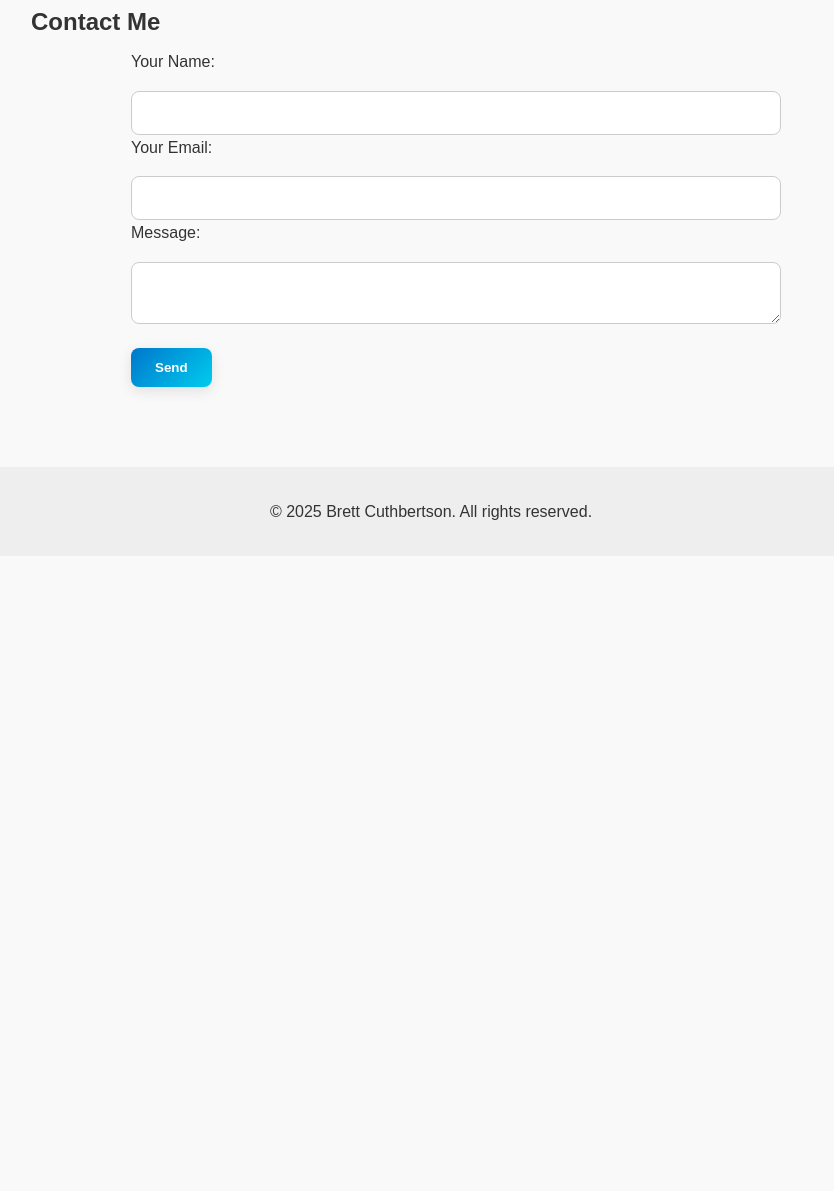
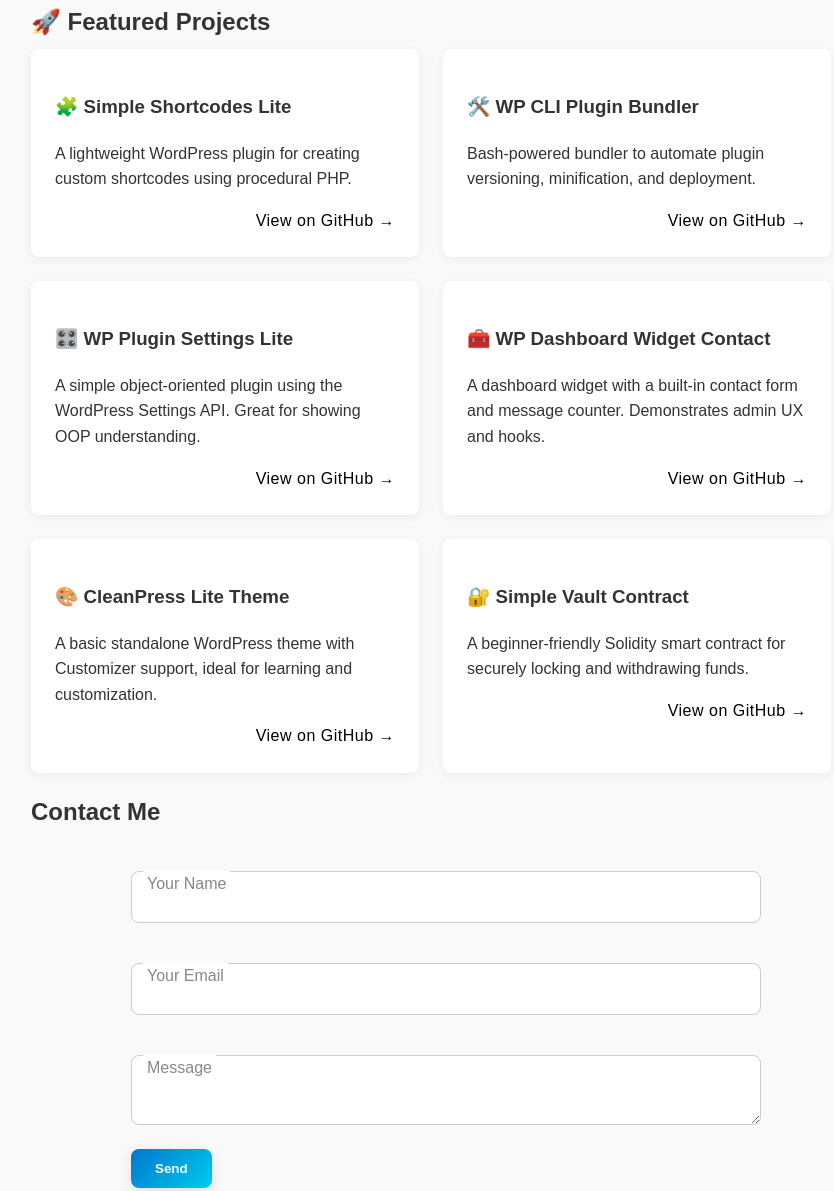
Before and after one commit to physicsisrelativelycool/physicsisrelativelycool.github.io, a plain HTML site: page index.html in a window 1280 px wide. Shown: the part 628-1819 px from the top of the page, without its empty margins (209-1043 px from the left). Before the commit the page ends 1184 px from the top, so only its background shows below. Drawn offline with Linux system fonts and the light colour scheme.

Commit message:
Update index.html: Layout and card changes

```diff
--- a/index.html
+++ b/index.html
@@ -1,12 +1,13 @@
-
 <!DOCTYPE html>
 <html lang="en">
+
 <head>
   <meta charset="UTF-8" />
   <meta name="viewport" content="width=device-width, initial-scale=1" />
   <title>Brett Cuthbertson – Developer & Founder</title>
   <link rel="stylesheet" href="style.css" />
 </head>
+
 <body>
   <header>
     <img src="profile-rounded.png" alt="Brett Cuthbertson" class="profile-pic" />
@@ -16,7 +17,9 @@
   <main>
     <section>
       <h2>About Me</h2>
-      <p>I'm a legally blind developer and entrepreneur building tools that empower users through accessible design. From custom WordPress plugins to smart contract development, I create solutions that bridge vision with execution.</p>
+      <p>I'm a legally blind developer and entrepreneur building tools that empower users through accessible design.
+        From custom WordPress plugins to smart contract development, I create solutions that bridge vision with
+        execution.</p>
     </section>
     <section>
       <h2>Featured Projects</h2>
@@ -26,18 +29,75 @@
         <li><strong>Solidity Smart Contracts</strong> – Coming soon: audit-friendly EVM utilities</li>
       </ul>
     </section>
+    <section id="projects">
+      <h2>🚀 Featured Projects</h2>
+      <div class="repo-grid">
+        <div class="repo-card">
+          <h3>🧩 Simple Shortcodes Lite</h3>
+          <p>A lightweight WordPress plugin for creating custom shortcodes using procedural PHP.</p>
+          <div class="repo-card-footer">
+            <a href="https://github.com/physicsisrelativelycool/simple-shortcodes-lite" target="_blank">View on
+              GitHub →</a>
+          </div>
+        </div>
+        <div class="repo-card">
+          <h3>🛠️ WP CLI Plugin Bundler</h3>
+          <p>Bash-powered bundler to automate plugin versioning, minification, and deployment.</p>
+          <div class="repo-card-footer">
+
+            <a href="https://github.com/physicsisrelativelycool/wp-cli-plugin-bundler" target="_blank">View on
+              GitHub →</a>
+          </div>
+        </div>
+        <div class="repo-card">
+          <h3>🎛️ WP Plugin Settings Lite</h3>
+          <p>A simple object-oriented plugin using the WordPress Settings API. Great for showing OOP understanding.</p>
+                    <div class="repo-card-footer">
+          <a href="https://github.com/physicsisrelativelycool/wp-plugin-settings-lite" target="_blank">View on
+            GitHub  →</a>
+            </div>
+        </div>
+        <div class="repo-card">
+          <h3>🧰 WP Dashboard Widget Contact</h3>
+          <p>A dashboard widget with a built-in contact form and message counter. Demonstrates admin UX and hooks.</p>
+          <div class="repo-card-footer">
+            <a href="https://github.com/physicsisrelativelycool/wp-dashboard-widget-contact" target="_blank">View on
+              GitHub →</a>
+          </div>
+        </div>
+        <div class="repo-card">
+          <h3>🎨 CleanPress Lite Theme</h3>
+          <p>A basic standalone WordPress theme with Customizer support, ideal for learning and customization.</p>
+          <div class="repo-card-footer">
+            <a href="https://github.com/physicsisrelativelycool/cleanpress-lite" target="_blank">View on GitHub →</a>
+          </div>
+        </div>
+        <div class="repo-card">
+          <h3>🔐 Simple Vault Contract</h3>
+          <p>A beginner-friendly Solidity smart contract for securely locking and withdrawing funds.</p>
+          <div class="repo-card-footer">
+            <a href="https://github.com/physicsisrelativelycool/simple-vault-contract" target="_blank">View on
+              GitHub →</a>
+          </div>
+        </div>
+      </div>
+    </section>
+
     <section>
       <h2>Contact Me</h2>
-      <form action="https://formspree.io/f/mdkzrrzk" method="POST">
-        <label>Your Name:<br>
-          <input type="text" name="name" required>
-        </label><br>
-        <label>Your Email:<br>
-          <input type="email" name="_replyto" required>
-        </label><br>
-        <label>Message:<br>
-          <textarea name="message" required></textarea>
-        </label><br>
+      <form id="contact-form" action="https://formspree.io/f/mdkzrrzk" method="POST">
+        <div class="form-group">
+          <input type="text" name="name" placeholder=" " required />
+          <label>Your Name</label>
+        </div>
+        <div class="form-group">
+          <input type="email" name="_replyto" placeholder=" " required>
+          <label>Your Email</label>
+        </div>
+        <div class="form-group">
+          <textarea name="message" placeholder=" " required></textarea>
+          <label>Message</label>
+        </div>
         <button type="submit">Send</button>
         <p class="form-message" id="form-message"></p>
       </form>
@@ -47,4 +107,35 @@
     <p>&copy; 2025 Brett Cuthbertson. All rights reserved.</p>
   </footer>
 </body>
+<script>
+  document.addEventListener('DOMContentLoaded', function () {
+    const form = document.querySelector('#contact-form');
+    const message = document.querySelector('#form-message');
+
+    form.addEventListener('submit', async function (e) {
+      e.preventDefault();
+
+      const formData = new FormData(form);
+      try {
+        const res = await fetch(form.action, {
+          method: 'POST',
+          body: formData,
+          headers: {
+            Accept: 'application/json'
+          }
+        });
+
+        if (res.ok) {
+          message.innerText = "Thanks for reaching out! I’ll reply as soon as I can.";
+          form.reset();
+        } else {
+          message.innerText = "Oops! Something went wrong. Please try again.";
+        }
+      } catch (err) {
+        message.innerText = "There was a problem sending your message.";
+      }
+    });
+  });
+</script>
+
 </html>
```
